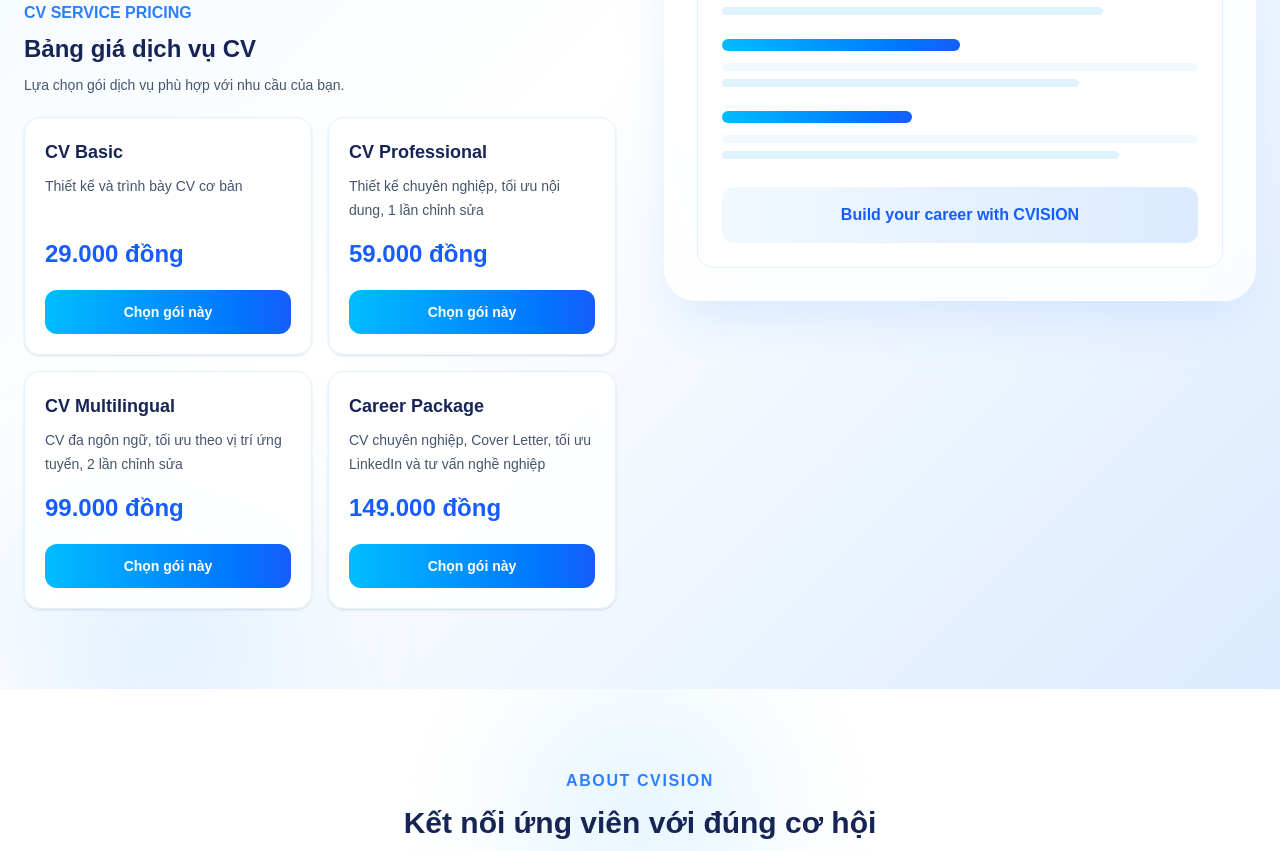
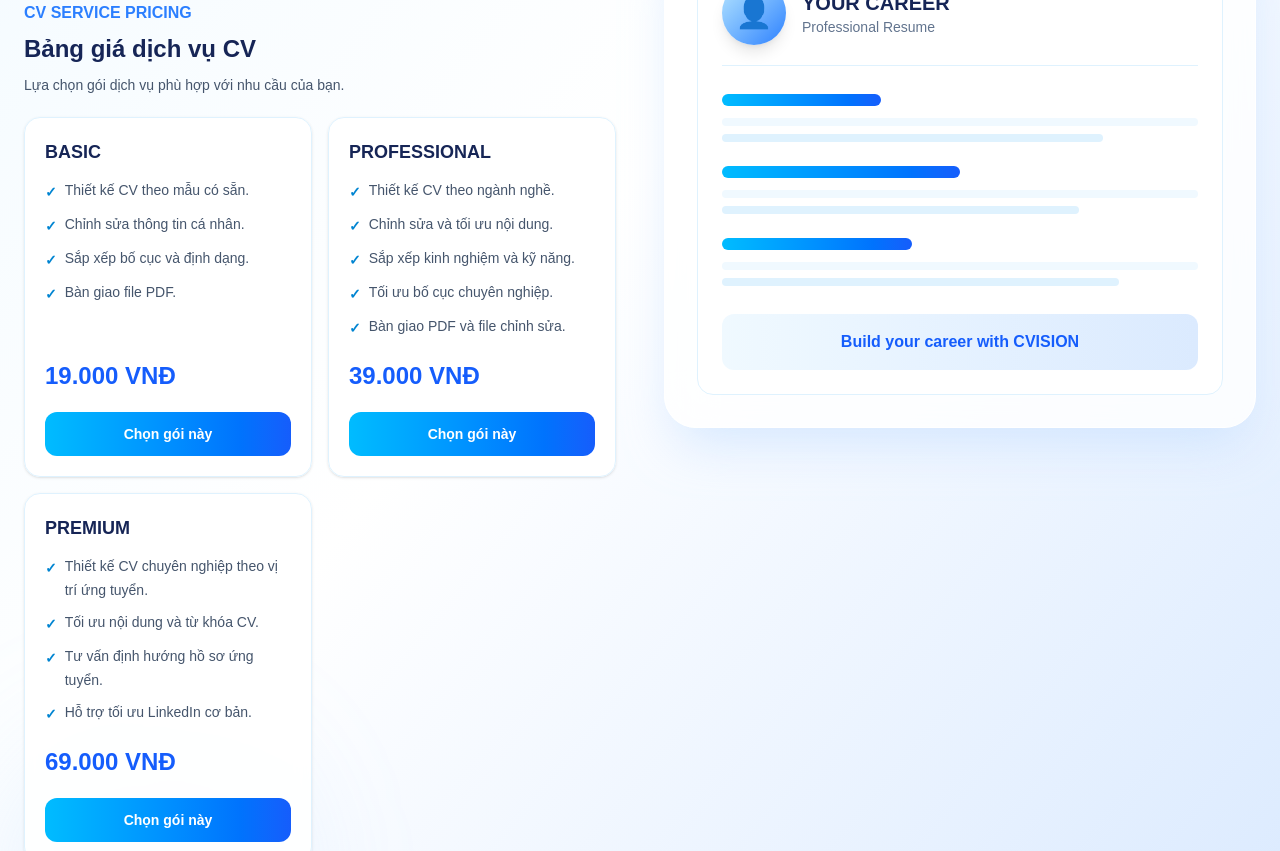
Before and after one commit to dongvu1588-blip/cvision, a Next.js app: page / in a window 1280 px wide. Shown: the part 2100-2951 px from the top of the page. Built offline with nearby package versions, Linux system fonts and the light colour scheme; no server answers; the database is empty.

Commit message:
Update CV service pricing

```diff
--- a/app/page.tsx
+++ b/app/page.tsx
@@ -30,24 +30,35 @@ const GMAIL_LINK = `https://mail.google.com/mail/?view=cm&fs=1&to=${CONTACT_EMAI
 
 const plans = [
   {
-    name: "CV Basic",
-    description: "Thiết kế và trình bày CV cơ bản",
-    price: "29.000 đồng",
+    name: "BASIC",
+    price: "19.000 VNĐ",
+    features: [
+      "Thiết kế CV theo mẫu có sẵn.",
+      "Chỉnh sửa thông tin cá nhân.",
+      "Sắp xếp bố cục và định dạng.",
+      "Bàn giao file PDF.",
+    ],
   },
   {
-    name: "CV Professional",
-    description: "Thiết kế chuyên nghiệp, tối ưu nội dung, 1 lần chỉnh sửa",
-    price: "59.000 đồng",
+    name: "PROFESSIONAL",
+    price: "39.000 VNĐ",
+    features: [
+      "Thiết kế CV theo ngành nghề.",
+      "Chỉnh sửa và tối ưu nội dung.",
+      "Sắp xếp kinh nghiệm và kỹ năng.",
+      "Tối ưu bố cục chuyên nghiệp.",
+      "Bàn giao PDF và file chỉnh sửa.",
+    ],
   },
   {
-    name: "CV Multilingual",
-    description: "CV đa ngôn ngữ, tối ưu theo vị trí ứng tuyển, 2 lần chỉnh sửa",
-    price: "99.000 đồng",
-  },
-  {
-    name: "Career Package",
-    description: "CV chuyên nghiệp, Cover Letter, tối ưu LinkedIn và tư vấn nghề nghiệp",
-    price: "149.000 đồng",
+    name: "PREMIUM",
+    price: "69.000 VNĐ",
+    features: [
+      "Thiết kế CV chuyên nghiệp theo vị trí ứng tuyển.",
+      "Tối ưu nội dung và từ khóa CV.",
+      "Tư vấn định hướng hồ sơ ứng tuyển.",
+      "Hỗ trợ tối ưu LinkedIn cơ bản.",
+    ],
   },
 ];
 
@@ -468,10 +479,15 @@ export default function Home() {
                     className="flex flex-col rounded-2xl border border-sky-100 bg-white/90 p-5 shadow-sm backdrop-blur transition hover:-translate-y-1 hover:border-blue-300 hover:shadow-lg"
                   >
                     <h4 className="text-lg font-bold text-blue-950">{plan.name}</h4>
-                    <p className="mt-2 min-h-12 text-sm leading-6 text-slate-600">
-                      {plan.description}
-                    </p>
-                    <p className="mt-4 text-2xl font-extrabold text-blue-600">
+                    <ul className="mt-3 flex-1 space-y-2 text-sm leading-6 text-slate-600">
+                      {plan.features.map((feature) => (
+                        <li key={feature} className="flex items-start gap-2">
+                          <span className="mt-0.5 font-bold text-sky-600">✓</span>
+                          <span>{feature}</span>
+                        </li>
+                      ))}
+                    </ul>
+                    <p className="mt-5 text-2xl font-extrabold text-blue-600">
                       {plan.price}
                     </p>
                     <Link
```
